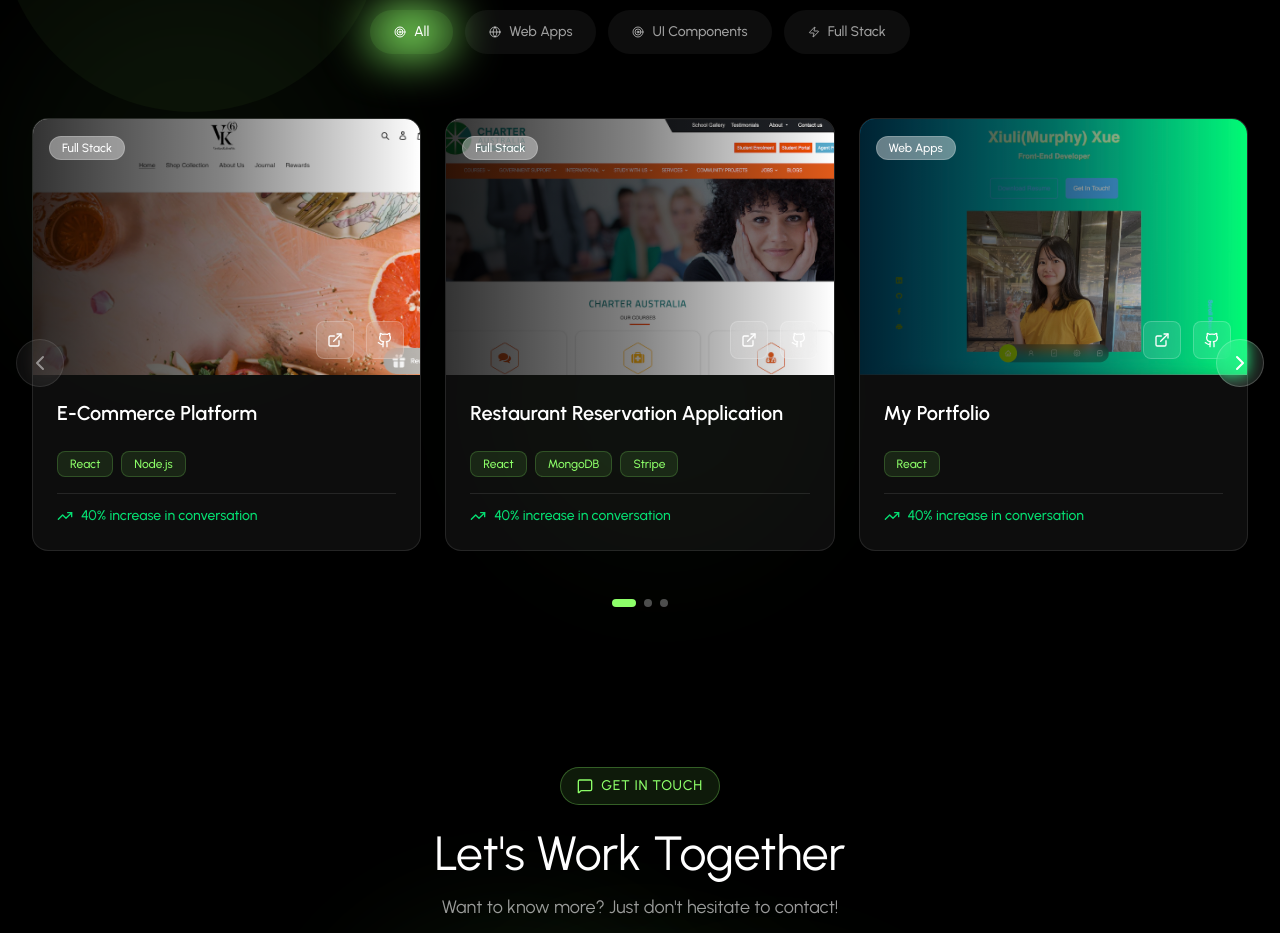
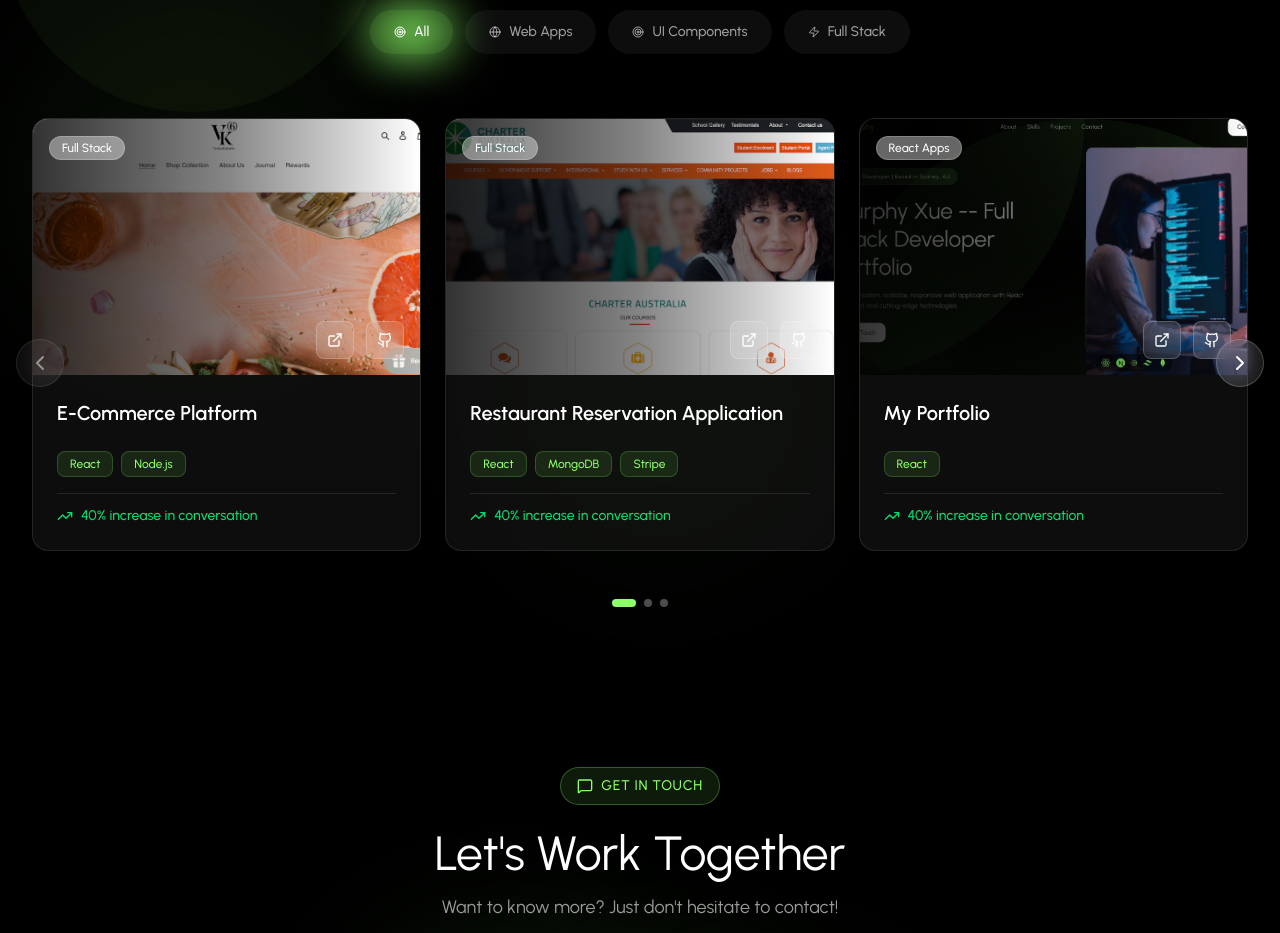
Before and after one commit to xiulixue/React-Dev-Portfolio-Glassmorphism, a React (Vite) app: page / in a window 1280 px wide. Shown: the part 2880-3813 px from the top of the page. Built offline with nearby package versions, Linux system fonts and the light colour scheme.

Commit message:
Update project

```diff
--- a/src/data/projects.js
+++ b/src/data/projects.js
@@ -25,7 +25,7 @@ export const projects = [
     id: 3,
     title: 'My Portfolio',
     image: './images/projects/project3.jpg',
-    category: 'Web Apps',
+    category: 'React Apps',
     technologies: ['React'],
     metrics: '40% increase in conversation',
     demoUrl: 'https://xiulixue.github.io/React-Dev-Portfolio-Glassmorphism/',
```
Also changed, not shown: public/images/projects/project3.jpg.
